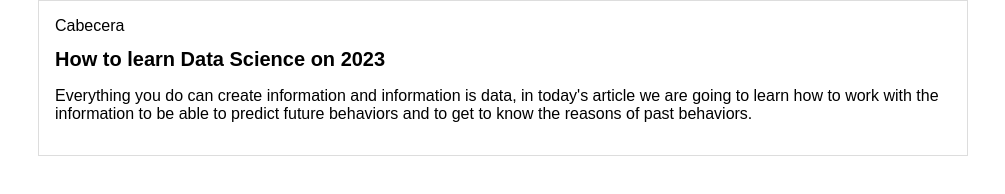
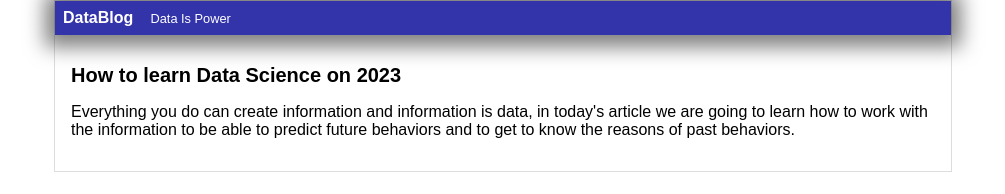
Before and after one commit to PedroVanderT/blog, a plain HTML site: page index.html in a window 1280 px wide. Shown: the whole page, without its empty margins (137-1142 px from the left). Drawn offline with Linux system fonts and the light colour scheme.

Commit message:
Finalizada la cabecera con blue design

```diff
--- a/css/index.css
+++ b/css/index.css
@@ -9,7 +9,7 @@ body {
 
 #container {
     width: 70%;
-    padding: 1em;
+    padding: 0em;
     text-align: left;
     border: 1px solid #ddd;
     margin: 0 auto;
@@ -18,3 +18,22 @@ body {
 #container h1{
     font-size: 20px;
 }
+
+#cabecera{
+    background: #33A;
+    color: white;
+    margin: 0;
+    padding: 0.5em;
+    font-weight: bold;
+    box-shadow: 0px 2px 20px 10px rgba(0,0,0,0.5);
+}
+
+#cabecera #tagline {
+    padding: 0 0 0 1em;
+    font-weight: normal;
+    font-size: 0.8em;
+}
+
+#post{
+    padding: 1em;
+}
--- a/index.html
+++ b/index.html
@@ -9,8 +9,8 @@
 </head>
 <body>
     <div id="container">
-        <div id="id">
-            Cabecera
+        <div id="cabecera">
+            DataBlog <span id="tagline">Data Is Power</span>
         </div>
         <div id="post">
             <h1>How to learn Data Science on 2023</h1>
```
